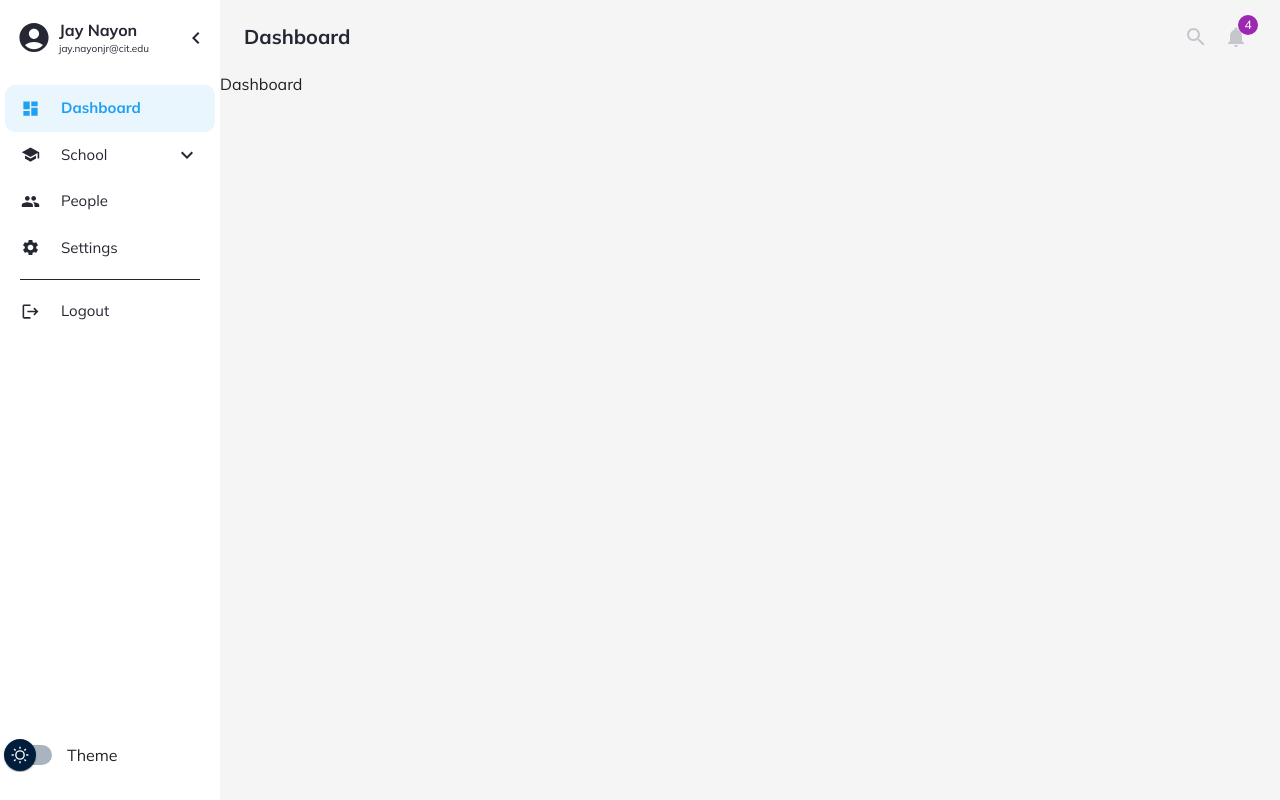
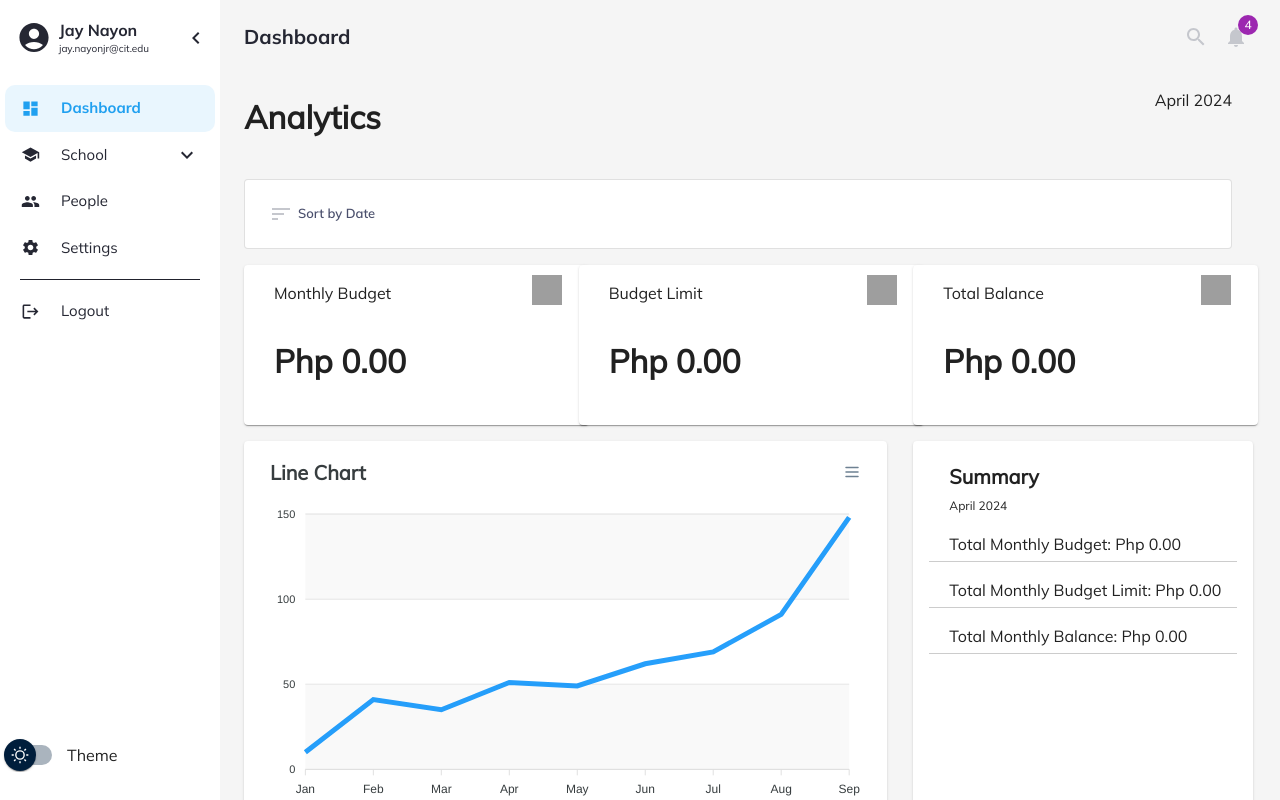
Before and after one commit to Jaynayon/princi-pal-frontend, a React (Create React App) app: page /dashboard in a window 1280 px wide. Both pictures are taken after a click on the button "Click to Login". Built offline with nearby package versions, Linux system fonts and the light colour scheme; grey boxes are pictures that could not be loaded.

Commit message:
Dashboard changes

```diff
--- a/src/Pages/Dashboard.js
+++ b/src/Pages/Dashboard.js
@@ -1,11 +1,251 @@
-import React from 'react';
+import React, { useState } from 'react';
+import { DateFilter } from '../Components/Filters/Filters';
+import Container from '@mui/material/Container';
+import Grid from '@mui/material/Grid';
+import Paper from '@mui/material/Paper';
+import Box from '@mui/material/Box';
+import Modal from '@mui/material/Modal';
+import Button from '@mui/material/Button';
+import TextField from '@mui/material/TextField';
+import ReactApexChart from 'react-apexcharts';
+
+const ApexChart = () => {
+    const [options] = useState({
+        chart: {
+            height: 350,
+            type: 'line',
+            zoom: {
+                enabled: false
+            }
+        },
+        dataLabels: {
+            enabled: false
+        },
+        stroke: {
+            curve: 'straight'
+        },
+        title: {
+            text: 'Line Chart',
+            align: 'left',
+            style: {
+                fontFamily: 'Mulish-Regular',
+                fontSize: '20px',
+            }
+        },
+        grid: {
+            row: {
+                colors: ['#f3f3f3', 'transparent'],
+                opacity: 0.5
+            },
+        },
+        xaxis: {
+            categories: ['Jan', 'Feb', 'Mar', 'Apr', 'May', 'Jun', 'Jul', 'Aug', 'Sep'],
+        }
+    });
+
+    const [series] = useState([{
+        name: "Budget",
+        data: [10, 41, 35, 51, 49, 62, 69, 91, 148]
+    }]);
+
+    return (
+        <div>
+            <div id="chart">
+                <ReactApexChart options={options} series={series} type="line" height={350} />
+            </div>
+            <div id="html-dist"></div>
+        </div>
+    );
+};
 
 function Dashboard(props) {
+    const [clickedButton, setClickedButton] = useState('');
+    const [editableAmounts, setEditableAmounts] = useState({
+        'Monthly Budget': { currency: 'Php', amount: '0.00' },
+        'Budget Limit': { currency: 'Php', amount: '0.00' },
+        'Total Balance': { currency: 'Php', amount: '0.00' }
+    });
+    const [open, setOpen] = useState(false);
+    const [error, setError] = useState('');
+
+    const getCurrentMonthYear = () => {
+        const currentDate = new Date();
+        const monthNames = ["January", "February", "March", "April", "May", "June",
+            "July", "August", "September", "October", "November", "December"
+        ];
+        const month = monthNames[currentDate.getMonth()];
+        const year = currentDate.getFullYear();
+        return `${month} ${year}`;
+    };
+
+    const handleOpen = (text) => {
+        setOpen(true);
+        setClickedButton(text);
+    };
+
+    const handleClose = () => {
+        setOpen(false);
+    };
+
+    const handleChange = (event) => {
+        const newValue = event.target.value;
+        if (newValue.length <= 12 && (/^-?\d*\.?\d*$/.test(newValue) || newValue === '')) {
+            setEditableAmounts({
+                ...editableAmounts,
+                [clickedButton]: { ...editableAmounts[clickedButton], amount: newValue }
+            });
+            setError('');
+        } else {
+            setError('Please enter a valid number.');
+        }
+    };
+
+
+    const handleSubmit = (event) => {
+        event.preventDefault();
+        console.log(`New ${clickedButton}: ${editableAmounts[clickedButton].currency} ${editableAmounts[clickedButton].amount}`);
+        setOpen(false);
+    };
+
+    const renderEditableCard = (title) => (
+        <Grid item xs={12} md={4} lg={4}>
+            <Paper
+                sx={{
+                    position: 'relative',
+                    p: 2,
+                    display: 'flex',
+                    flexDirection: 'column',
+                    height: 160,
+                    width: 345,
+                    textAlign: 'left',
+                    paddingLeft: (title === 'Monthly Budget' || title === 'Budget Limit' || title === 'Total Balance') ? '30px' : '0',
+                }}
+            >
+                {title}
+                <p style={{ fontSize: '2.0rem', fontWeight: 'bold' }}>{editableAmounts[title].currency} {editableAmounts[title].amount}</p>
+                <Button onClick={() => handleOpen(title)} className={clickedButton === title ? 'clicked' : ''} style={{ position: 'absolute', top: '10px', right: '10px', background: 'none', border: 'none', padding: 0 }}>
+                    <img src={require('../Assets/Images/editbtn.png')} alt="Edit" style={{ width: '30px', height: '30px' }} />
+                </Button>
+                <Modal
+                    open={open && clickedButton === title}
+                    onClose={handleClose}
+                    aria-labelledby="modal-modal-title"
+                    aria-describedby="modal-modal-description"
+                >
+                    <Box sx={{
+                        position: 'absolute',
+                        top: '50%',
+                        left: '50%',
+                        transform: 'translate(-50%, -50%)',
+                        bgcolor: 'background.paper',
+                        boxShadow: 24,
+                        p: 4,
+                        width: 400,
+                        borderRadius: '15px',
+                        textAlign: 'center',
+                    }}>
+                        <Button onClick={handleClose} style={{ position: 'absolute', top: '10px', right: '10px', background: 'none', border: 'none', color: '#757575', fontSize: '1.5rem', cursor: 'pointer' }}>×</Button>
+                        <h2 id="modal-modal-title" style={{ fontSize: '30px',marginBottom: '20px' }}>Edit {title}</h2>
+                        <form onSubmit={handleSubmit} style={{ marginBottom: '20px' }}>
+                            <TextField
+                                type="text"
+                                value={editableAmounts[title].amount}
+                                onChange={handleChange}
+                                label="Input New Amount"
+                            />
+                        </form>
+                        <div style={{ marginBottom: '20px' }}>
+                            <Button onClick={handleSubmit} style={{ backgroundColor: '#19B4E5', borderRadius: '10px', color: '#fff', width: '160px', padding: '10px 0' }}>Save</Button>
+                        </div>
+                    </Box>
+                </Modal>
+            </Paper>
+        </Grid>
+    );
+
+    const renderSummaryCard = () => (
+        <Grid item xs={12} md={4} lg={4}>
+            <Paper
+                sx={{
+                    p: 2,
+                    display: 'flex',
+                    flexDirection: 'column',
+                    height: 380,
+                    width: 340,
+                    textAlign: 'left',
+                }}
+            >
+                <p style={{ paddingLeft: '20px', fontWeight: 'bold', marginBottom: '5px', marginTop: '5px', fontSize: '20px' }}>Summary</p>
+                <p style={{ paddingLeft: '20px', paddingBottom: '5px', fontSize: '12px', marginTop: '0' }}>{getCurrentMonthYear()}</p>
+                <p style={{ paddingLeft: '20px', borderBottom: '1px solid #ccc', paddingBottom: '5px', marginTop: '0' }}>Total Monthly Budget: {editableAmounts['Monthly Budget'].currency} {editableAmounts['Monthly Budget'].amount}</p>
+                <p style={{ paddingLeft: '20px', borderBottom: '1px solid #ccc', paddingBottom: '5px', marginTop: '0' }}>Total Monthly Budget Limit: {editableAmounts['Budget Limit'].currency} {editableAmounts['Budget Limit'].amount}</p>
+                <p style={{ paddingLeft: '20px', borderBottom: '1px solid #ccc', paddingBottom: '5px', marginTop: '0' }}>Total Monthly Balance: {editableAmounts['Total Balance'].currency} {editableAmounts['Total Balance'].amount}</p>
+            </Paper>
+        </Grid>
+    );
+
     return (
         <div style={{ fontFamily: 'Mulish-Regular' }}>
-            Dashboard
+            <Container className="test" maxWidth="lg" sx={{ mb: 4, display: 'flex', justifyContent: 'flex-end' }}>
+                <Grid container spacing={2}>
+                    <Grid item xs={12} md={12} lg={12}>
+                        <Box style={{ display: 'flex', justifyContent: 'space-between', marginBottom: '1rem' }}>
+                            <h1>Analytics</h1>
+                            <p>{getCurrentMonthYear()}</p>
+                        </Box>
+                        <Paper
+                            sx={[
+                                styles.header, {
+                                    p: 2,
+                                    display: 'flex',
+                                    flexDirection: 'row',
+                                }
+                            ]}
+                            elevation={0}
+                            variant='outlined'>
+                            <Box style={styles.header.buttons}>
+                                <DateFilter /> {}
+                            </Box>
+                        </Paper>
+                    </Grid>
+                    {renderEditableCard('Monthly Budget')}
+                    {renderEditableCard('Budget Limit')}
+                    {renderEditableCard('Total Balance')}
+
+                    <Grid item xs={12} md={8} lg={8}>
+                        <Paper
+                            sx={{
+                                p: 2,
+                                display: 'flex',
+                                flexDirection: 'column',
+                                height: 380,
+                                width: 'calc(100% - 10px)',
+                                marginRight: '10px',
+                            }}
+                        >
+                            <ApexChart />
+                        </Paper>
+                    </Grid>
+                    {renderSummaryCard()}
+
+                </Grid>
+            </Container>
         </div>
     );
 }
 
+const styles = {
+    header: {
+        overflow: 'auto',
+        overflowWrap: "break-word",
+        fontFamily: 'Mulish-Regular',
+        buttons: {
+            display: 'flex',
+            justifyContent: 'space-between',
+            alignItems: 'center',
+            width: '650px'
+        }
+    },
+}
+
 export default Dashboard;
```
